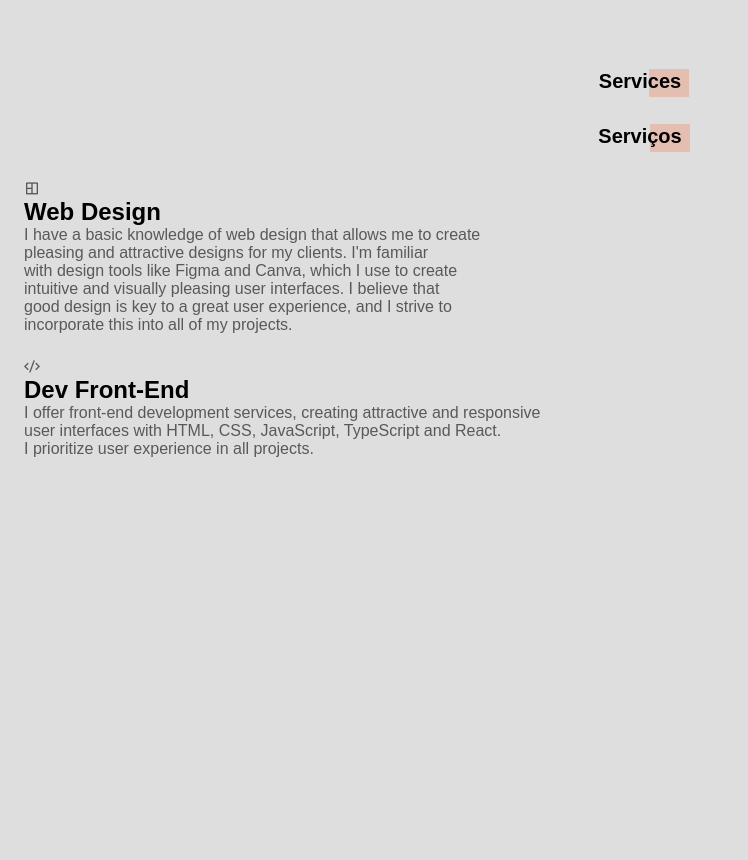
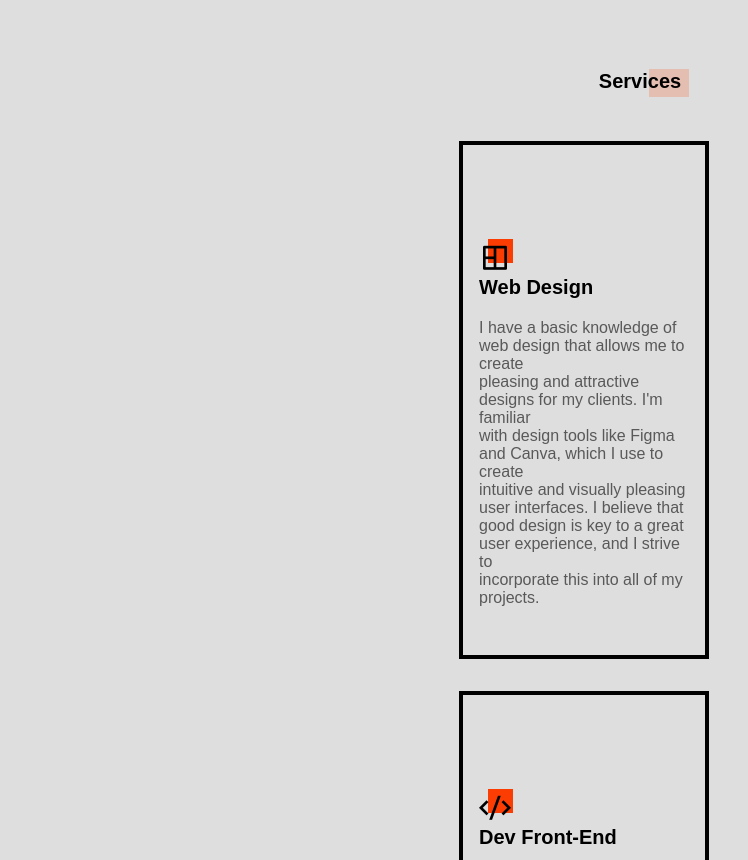
Before and after one commit to NathanDeSouzaBrito/Portifolio-Front-End, a plain HTML site: page index.html in a window 1280 px wide. Shown: the part 1940-2800 px from the top of the page, without its empty margins (0-748 px from the left). Before the commit the page ends 2430 px from the top, so only its background shows below. Drawn offline with nearby package versions, Linux system fonts and the light colour scheme; a web font is replaced by a local one.

Commit message:
add CSS in Services / add CSS em Services

```diff
--- a/index.html
+++ b/index.html
@@ -291,7 +291,7 @@
         <h2 class="section__title-2 En">
           <span>Services</span>
         </h2>
-        <h2 class="section__title-2 En">
+        <h2 class="section__title-2 Pt-br">
           <span>Serviços</span>
         </h2>
 
--- a/style.css
+++ b/style.css
@@ -458,7 +458,6 @@ img {
 }
 
 /*=================== ABOUT ===========================*/
-
 .about {
     background-color: var(--container-color);
     transition: background-color .4s;
@@ -595,3 +594,65 @@ button i {
     border: 3px solid var(--first-color);
     color: var(--first-color);
 }
+
+/*========================= SERVICES ==========================*/
+
+.services__container{
+    grid-template-columns: 250px;
+    justify-content: center;
+    row-gap: 2rem;
+    padding-top: 1rem;
+}
+
+.services__card {
+    position: relative;
+}
+
+.services__borde {
+    position: absolute;
+    width: 100%;
+    height: 100%;
+    border: 4px solid var(--first-color);
+    top: 0;
+    left: 0;
+    transition: transform .4s;
+}
+
+.services__card:hover .services__borde {
+    transform: translate(.75rem, .75rem);
+}
+
+.services__content {
+    height: 100%;
+    background-color: var(--body-color);
+    border: 4px solid var(--black-color);
+    padding: 6rem 1rem 3rem;
+    z-index: 5;
+    position: relative;
+    transition: background-color .4s, border 4s;
+}
+
+.services__icon {
+    position: relative;
+    display: inline-block;
+}
+
+.services__icon i {
+    font-size: 2rem;
+    color: var(--black-color);
+    position: relative;
+    z-index: 5;
+}
+.services__box {
+    position: absolute;
+    width: 25px;
+    height: 24px;
+    background-color: var(--first-color);
+    right: -2px;
+    top: -2px;
+}
+
+.services__title {
+    font-size: var(--h2-font-size);
+    margin-bottom: 1.25rem;
+}
```
